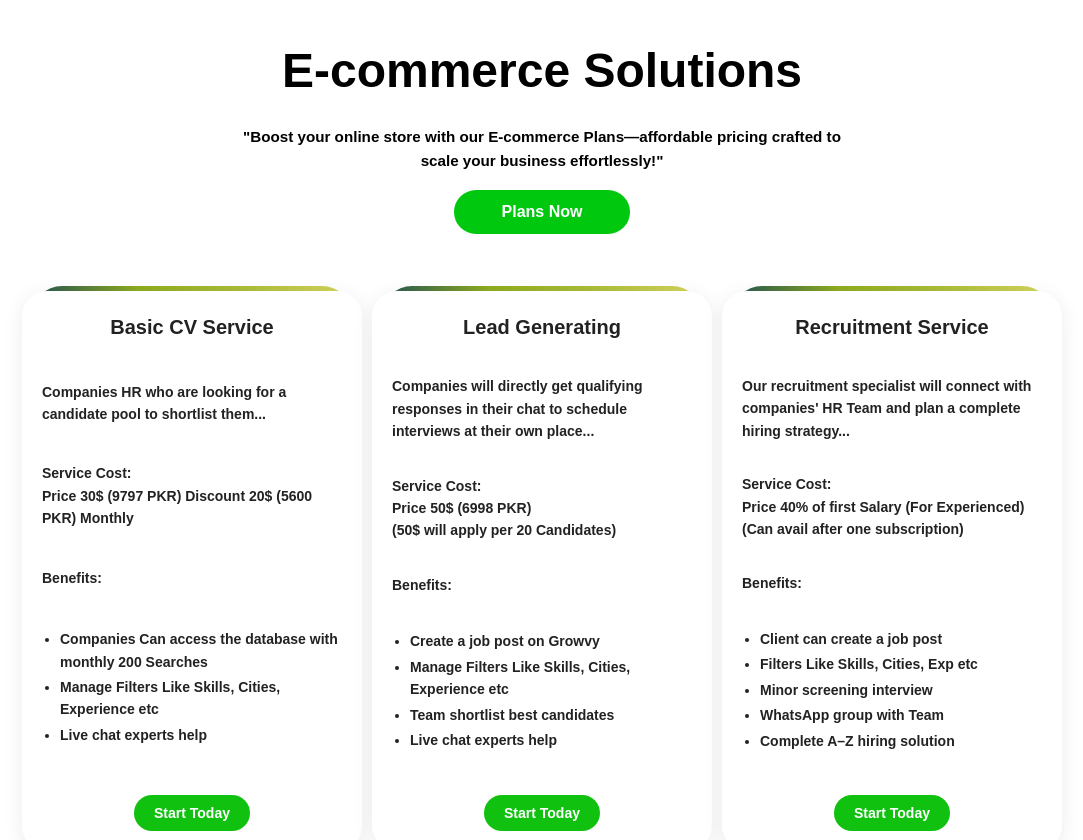
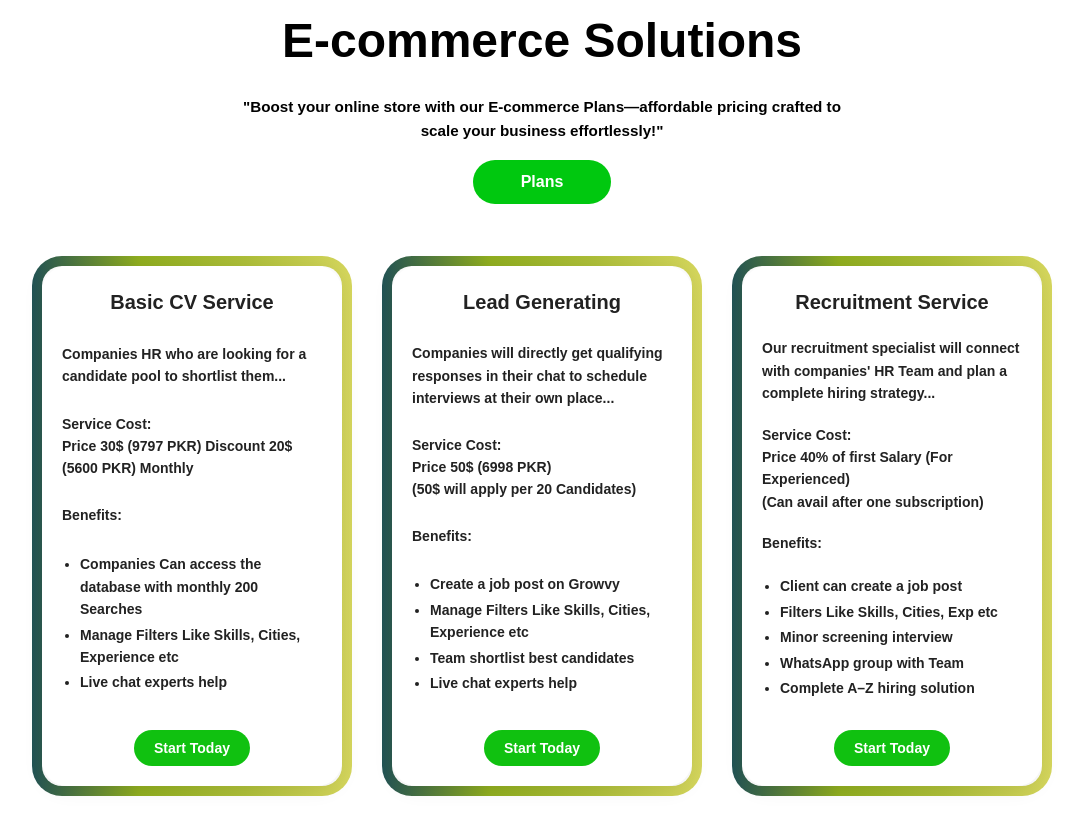
Before and after one commit to CodeRafay/Growvy-Frontend, a plain HTML site: page pricing.html in a window 1280 px wide. Shown: the part 1620-2460 px from the top of the page, without its empty margins (98-1181 px from the left). Drawn offline with nearby package versions, Linux system fonts and the light colour scheme.

Commit message:
Almost Done!
Updated the .recruitment .card-wrapper in style.css to use a 10px transparent border with a multi-color gradient effect, improving visual appearance. Also adjusted card sizing and spacing to accommodate the new border. Minor text change in pricing.html to update button label from 'Plans Now' to 'Plans'.

```diff
--- a/pricing.html
+++ b/pricing.html
@@ -113,7 +113,7 @@
                 <h2>E-commerce Solutions</h2>
                 <p>"Boost your online store with our E-commerce Plans—affordable pricing crafted to scale your business
                     effortlessly!"</p>
-                <a href="#" class="btn-main">Plans Now</a>
+                <a href="#" class="btn-main"> Plans </a>
             </div>
             <div class="card-container">
                 <div class="card-wrapper">
--- a/style.css
+++ b/style.css
@@ -1149,28 +1149,36 @@ header {
 }
 
 .recruitment .card-wrapper {
+  border: 10px solid transparent;
+  /* Define a 10px transparent border for the gradient */
+  background: linear-gradient(white, white) padding-box, linear-gradient(to right, rgb(34, 82, 84), rgb(143, 173, 31), rgb(173, 190, 57), rgb(213, 214, 93)) border-box;
+  background-origin: border-box;
+  background-clip: padding-box, border-box;
   border-radius: 30px;
-  background: linear-gradient(to right, rgb(34, 82, 84), rgb(143, 173, 31), rgb(173, 190, 57), rgb(213, 214, 93));
   display: flex;
   flex: 0 0 320px;
   max-width: 320px;
   padding: 0;
-  /* Remove padding to show the gradient border */
+  /* Remove padding since border handles gradient */
+  box-sizing: border-box;
+  /* Ensure border is included in width calculations */
 }
 
 .recruitment .card {
   background: white;
   border-radius: 25px;
   padding: 20px;
-  width: calc(100% - 10px);
-  /* Slightly smaller to show the gradient */
-  margin: 5px;
-  /* This creates space to show the gradient */
+  width: 100%;
+  /* Full width within the wrapper, respecting the border */
+  margin: 0;
+  /* No margin needed since border provides the gradient */
   display: flex;
   flex-direction: column;
   justify-content: space-between;
   min-height: 520px;
   text-align: left;
+  box-sizing: border-box;
+  /* Ensure padding is included in width */
 }
 
 .recruitment .card h3 {
```
